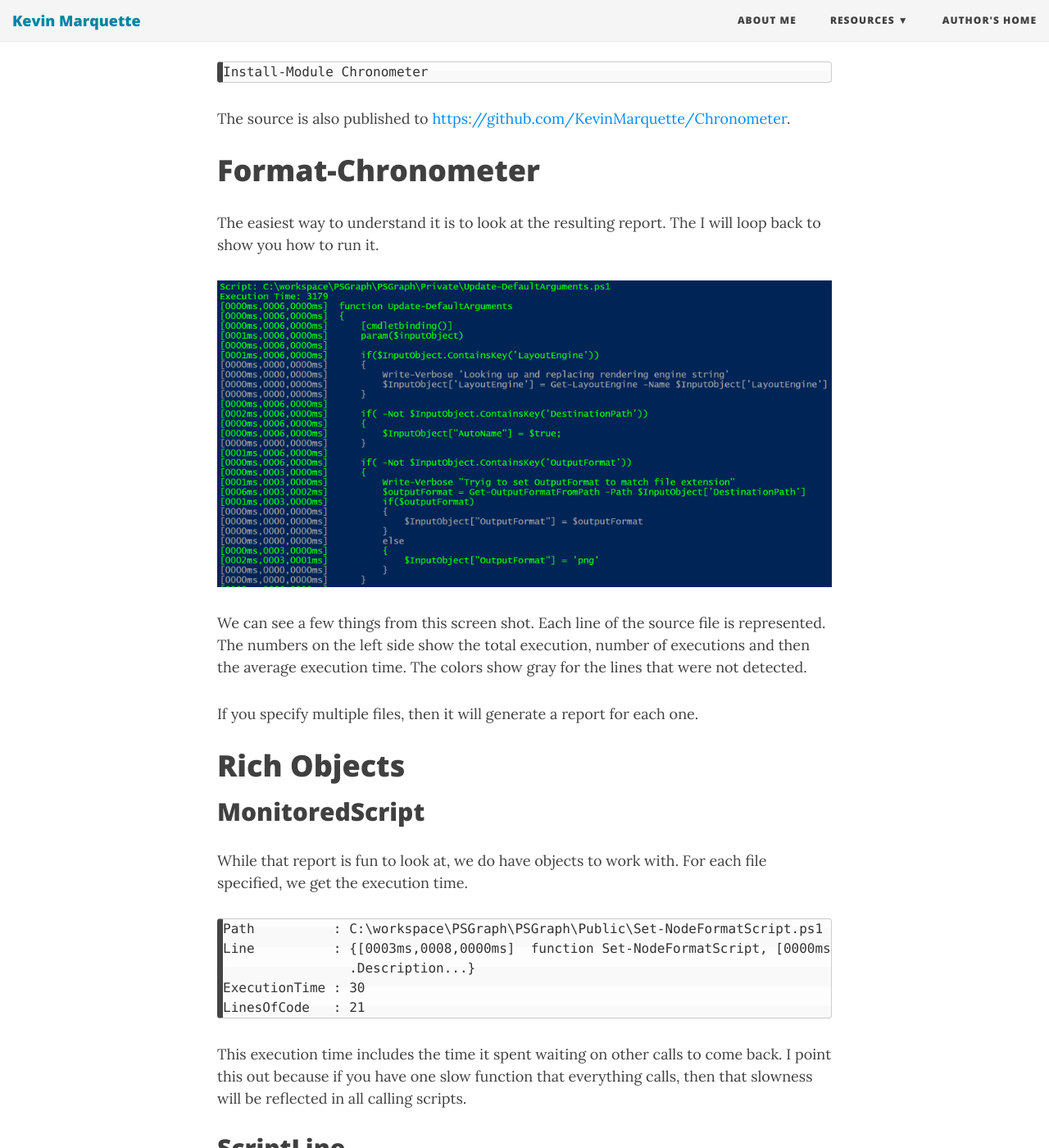
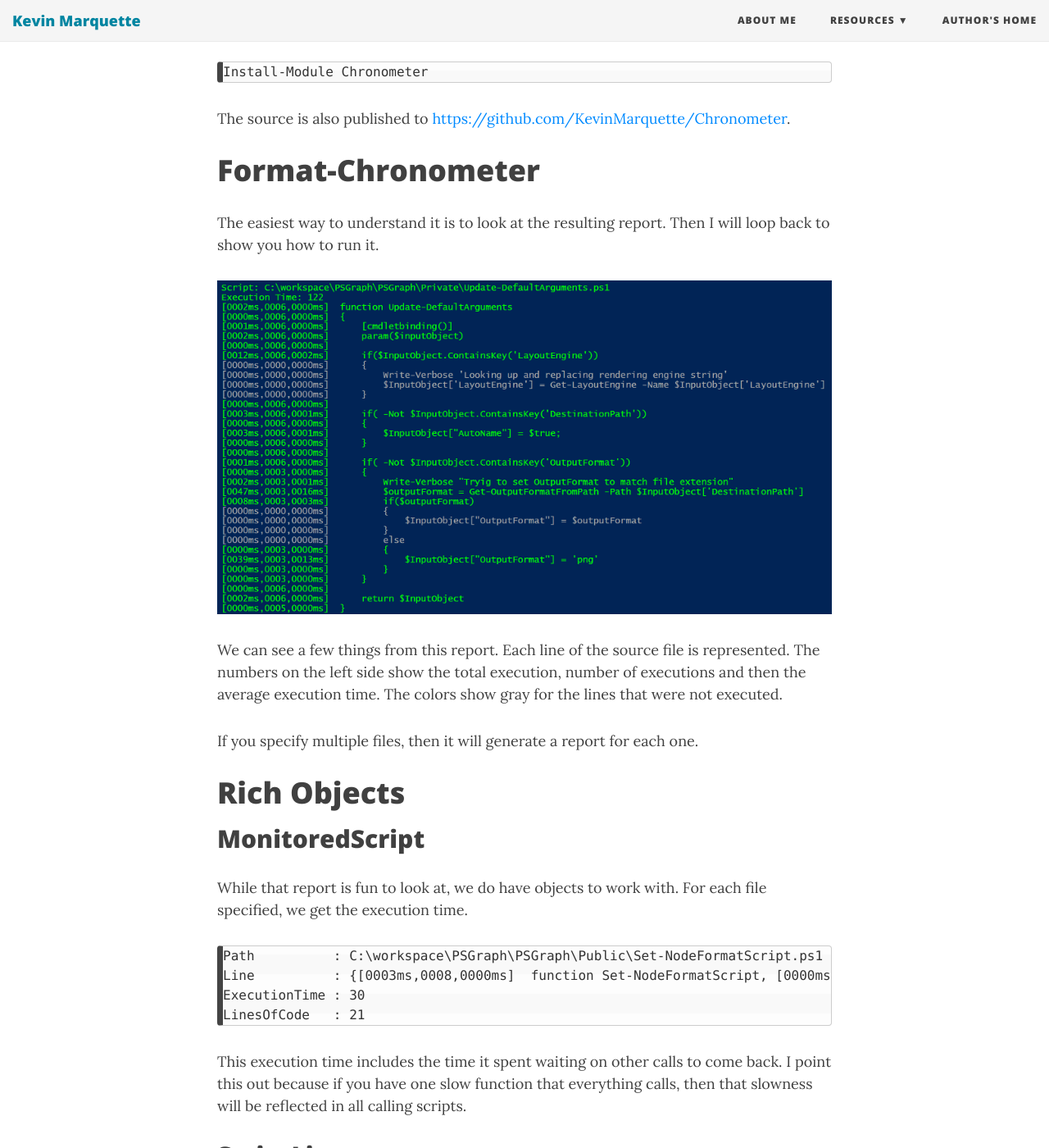
Before and after one commit to KevinMarquette/kevinmarquette.github.io, a Jekyll site: the page built from _posts/2017-02-05-Powershell-Chronometer-line-by-line-script-execution-times.md, in a window 1280 px wide and 1400 px high, scrolled down 1639 px. Shown: the whole window at 82% size. Built offline with Jekyll 4.4.1, drawn with Linux system fonts in a browser that asks for light colours; nearby versions of some CDN libraries; a script that is not in the unit is left out; some of the changed text lies outside the part shown.

Commit message:
Fixed words and formatting, updated sample image

```diff
--- a/_posts/2017-02-05-Powershell-Chronometer-line-by-line-script-execution-times.md
+++ b/_posts/2017-02-05-Powershell-Chronometer-line-by-line-script-execution-times.md
@@ -1,6 +1,6 @@
 ---
 layout: post
-title: "Powershell: Chronometer, Line by line script execution times"
+title: "Powershell: Chronometer, line by line script execution times"
 date: 2017-02-05
 tags: [PowerShell,Chronometer]
 ---
@@ -19,6 +19,7 @@ I decided to do the same thing and measure the time deltas between executions. I
 Because I have the line by line execution times, I also tracked how many times each line was ran. There are also other stats that I collect like average, min and max times.
 
 # Requirements and how to install
+
 ## Powershell 5.0
 This module does require Powershell 5.0. I make use of classes in this module so that is why 5.0 is required.
 
@@ -30,28 +31,28 @@ I am publishing this to the Powershell Gallery so you can quickly install it fro
 The source is also published to [https://github.com/KevinMarquette/Chronometer](https://github.com/KevinMarquette/Chronometer).
 
 # Format-Chronometer
-The easiest way to understand it is to look at the resulting report. The I will loop back to show you how to run it.
+The easiest way to understand it is to look at the resulting report. Then I will loop back to show you how to run it.
 
 ![Chronometer Report](/img/Chronometer.png)
 
-We can see a few things from this screen shot. Each line of the source file is represented. The numbers on the left side show the total execution, number of executions and then the average execution time. The colors show gray for the lines that were not detected.
+We can see a few things from this report. Each line of the source file is represented. The numbers on the left side show the total execution, number of executions and then the average execution time. The colors show gray for the lines that were not executed.
 
 If you specify multiple files, then it will generate a report for each one.
 
 # Rich Objects
+
 ## MonitoredScript
 While that report is fun to look at, we do have objects to work with. For each file specified, we get the execution time.
 
     Path          : C:\workspace\PSGraph\PSGraph\Public\Set-NodeFormatScript.ps1
-    Line          : {[0003ms,0008,0000ms]  function Set-NodeFormatScript, [0000ms,0008,0000ms]  {, [0013ms,0008,0002ms]      <#, [0000ms,0008,0000ms]
-                    .Description...}
+    Line          : {[0003ms,0008,0000ms]  function Set-NodeFormatScript, [0000ms,...}
     ExecutionTime : 30
     LinesOfCode   : 21
 
 This execution time includes the time it spent waiting on other calls to come back. I point this out because if you have one slow function that everything calls, then that slowness will be reflected in all calling scripts.
 
 ## ScriptLine
-Each line of the script also has plenty of meta data.
+Each line of the script also has plenty of metadata.
 
     Milliseconds : 1
     HitCount     : 8
@@ -97,7 +98,5 @@ The engine doing the work is fairly simple and limited by what the debugger is t
 
 Monitoring and tracking each line of execution does have some overhead. I tried to minimize that overhead by gathering the data quickly and then post processing it for the deltas later.
 
-There is also a side effect where the last command in a  file my not measure accurately.
-
 # What's next?
-This is still a work in progress. I am mostly trying to polish the user experience at the moment. I am trying to make this as easy to work with as possible. Feel free to try it out.
+This is still a work in progress. I am mostly trying to polish the user experience at the moment. I want to make this as easy to work with as possible. Feel free to try it out.
```
Also changed, not shown: img/Chronometer.png.
